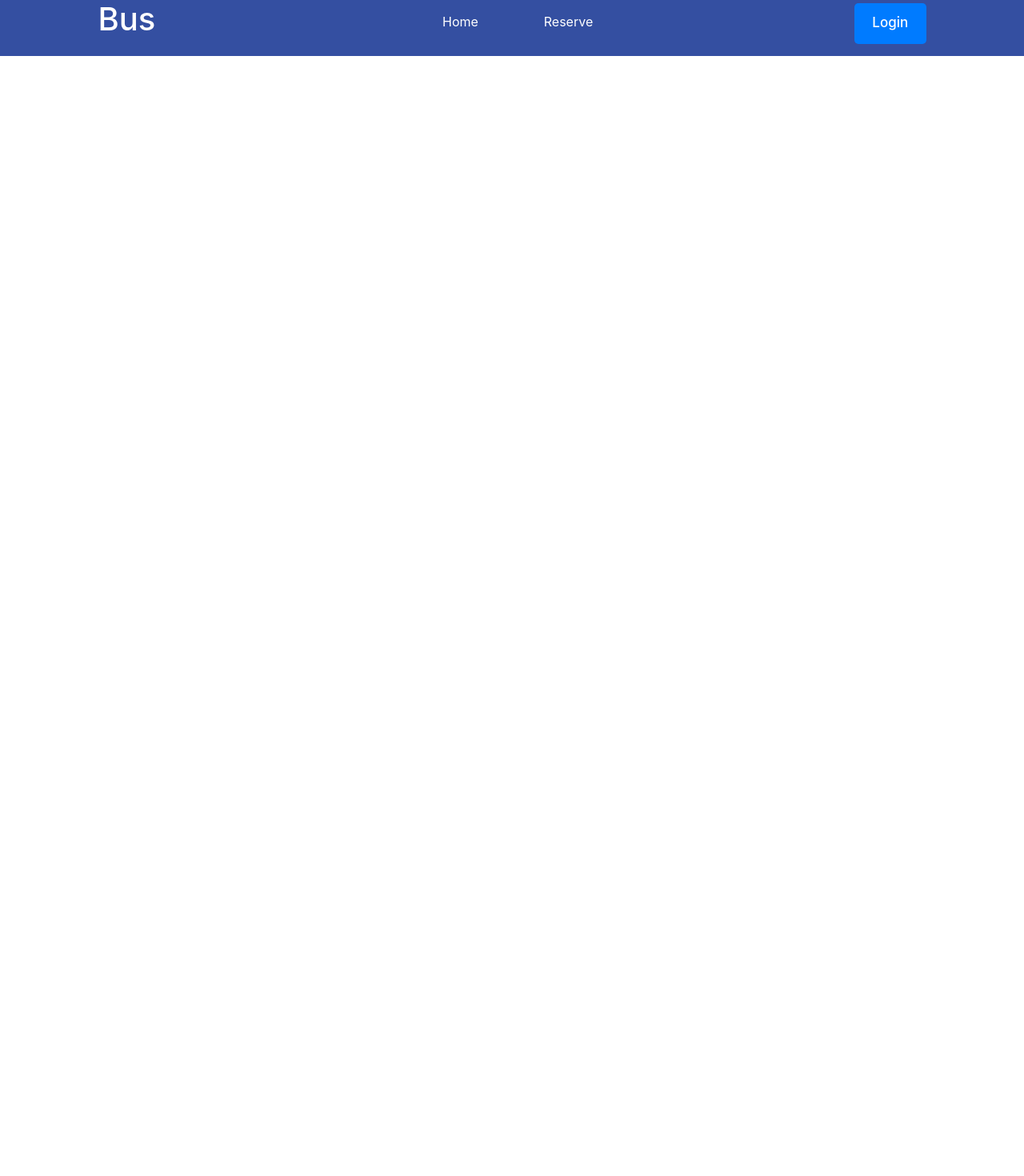
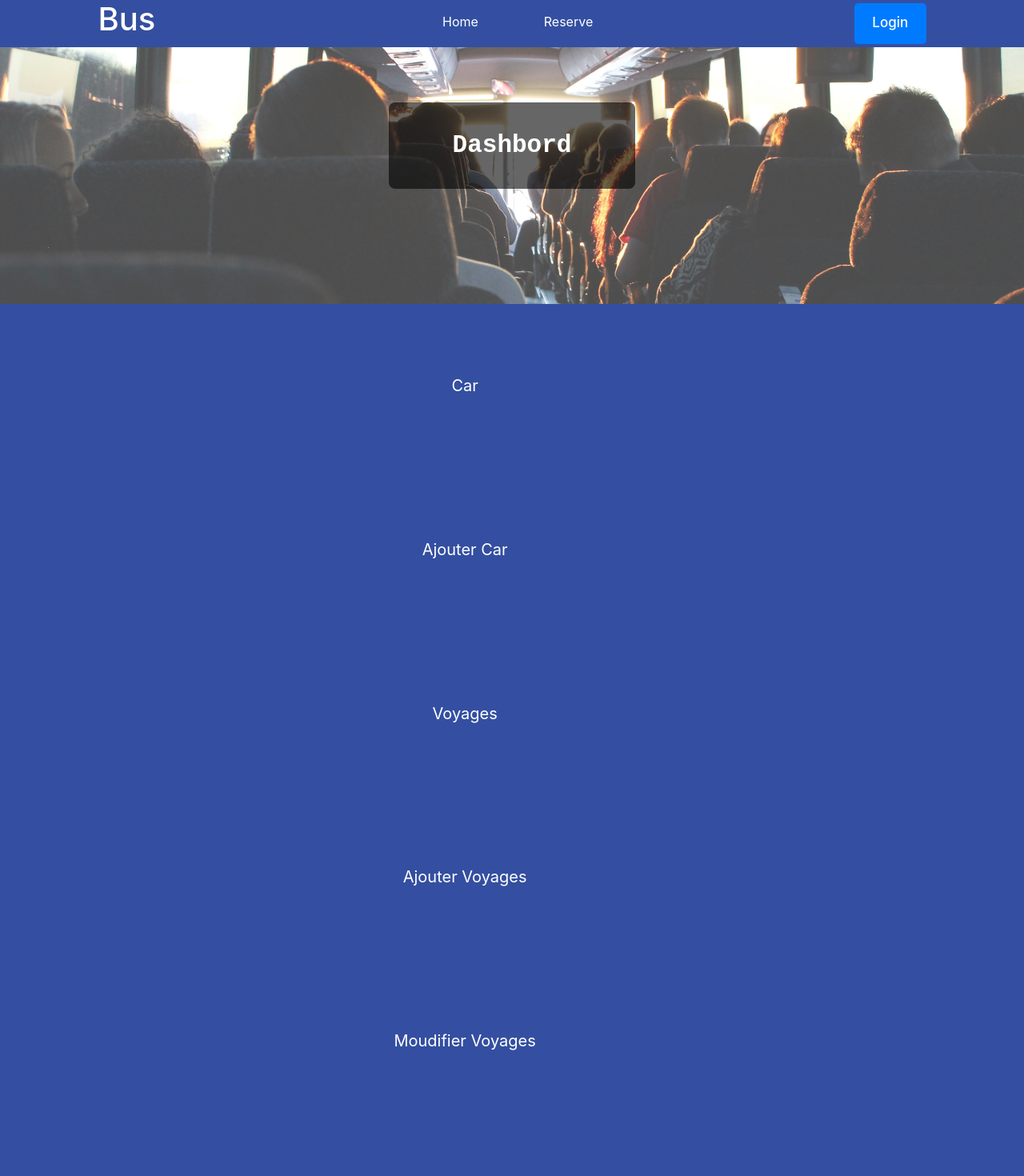
Before and after one commit to Benouahi1/reservation, a React (Create React App) app: page /Dashbord in a window 1280 px wide. Shown: the top 1470 px of the page at 80% size. Before the commit the page ends 800 px from the top, so only its background shows below. Built offline with nearby package versions, Linux system fonts and the light colour scheme.

Commit message:
Menu Dashbord

```diff
--- a/src/App.js
+++ b/src/App.js
@@ -3,7 +3,8 @@ import { BrowserRouter, Routes, Route } from "react-router-dom";
 import Home from './Components/Home/Home';
 import Reserver from './Components/Reservation/Resevation';
 import Login from './Components/Login/Login';
-import Rougister from './Components/Rougister/Rougister'
+import Rougister from './Components/Rougister/Rougister';
+import Dashbord from './Components/Dashbord/dashbord';
 import './App.css';
 
 
@@ -13,6 +14,7 @@ class App extends Component {
       <BrowserRouter>
       <Routes>
         <Route path="/" element={<Home />}></Route>
+        <Route path="/Dashbord" element={<Dashbord />}></Route>
         <Route path="/Reserve" element={<Reserver />}></Route>
         <Route path="/Login" element={<Login />}></Route>
         <Route path="/Rougister" element={<Rougister />}></Route>
--- /dev/null
+++ b/src/Components/Dashbord/dashbord.css
@@ -0,0 +1,19 @@
+.Afichages1 {
+    background-color: white;
+    width: 100%;
+
+
+}
+.ul{
+    list-style: none;
+    width: 20%;
+
+}
+.li{
+    padding: 7%;
+    text-align: center;
+    color: white;
+    margin-left: -12%;
+    font-size: 20px;
+    background-color: #344fa1;
+}
--- /dev/null
+++ b/src/Components/Dashbord/dashbord.jsx
@@ -0,0 +1,110 @@
+import React from "react";
+import './dashbord.css';
+
+import Reserve from "../../images/Reserve.jpg";
+// import {useState, useEffect } from "react";
+
+
+function Dadshbord(){
+    // const [Data ,setData]= useState();
+
+    // useEffect(()=> {
+    //     fetch('http://localhost:5000/Voyages',
+    //         {
+    //             method:"GET",
+    //             headers: {
+    //                 'Access-Control-Allow-Origin':'*',
+    //                 'Content-type': 'application/json; charset=UTF-8'
+    //             }
+    //         })
+    //         .then(response => response.json())
+    //         .then(data => {
+    //             console.log(data);
+    //             setData(data);
+
+    //         });
+    //     }, [])
+
+
+
+    // if(typeof Data === "object"){
+    // return(
+    //         <div>
+    //             <div>
+    //                 <img className="imge1" src={Reserve} alt="" />
+    //                 <div  className="Reserve">
+    //                   <p>Dashbord</p>
+    //                 </div>
+
+    //             </div>
+    //             <div className="Afichages1">
+    //              {
+    //                 Data.map((item, index) => (
+    //                     <div className="Card"
+    //                     style={{
+    //                         marginleft: '10px',
+    //                     }}>
+    //                         <img className="img5" src={Img2} alt="" />
+    //                         <div className="info1">
+    //                             <p>Apart:  {item.Circulation[0]}</p>
+    //                             <p>Circulation:  {item.Circulation[1]}</p>
+    //                             <p>Avant:  {item.Circulation[2]}</p>
+    //                         </div>
+    //                         <div className="info1">
+    //                             <p>Date: {item.Date_depart}</p>
+    //                             <p></p>
+    //                             <p>Prix: {item.Prix[2]} Dh</p>
+    //                         </div>
+    //                         <div className="info1">
+    //                             <p>Hours depart: {item.Hours_Circulation[1]}</p>
+    //                             <p></p>
+    //                             <p>Hours Circulation: {item.Hours_Circulation[1]}</p>
+
+    //                         </div>
+
+    //                 </div>
+    //                 ))
+    //             }
+    //             </div>
+    //         </div>
+
+    // );
+
+
+
+    // }
+
+
+    return(
+        <div>
+                     <div>
+                         <img className="imge1" src={Reserve} alt="" />
+                         <div  className="Reserve">
+                           <p>Dashbord</p>
+                         </div>
+
+                    </div>
+                    <div className="Afichages1">
+                        <div className="Menu">
+                            <ul>
+                            <li className="li">Car</li>
+                            <li className="li">Ajouter Car</li>
+                            <li className="li">Voyages</li>
+                            <li className="li">Ajouter Voyages</li>
+                            <li className="li">Moudifier Voyages</li>
+                            <li className="li">Utilisateur</li>
+                            <li className="li">Suprimer Utilisateur</li>
+
+                            </ul>
+
+
+                        </div>
+
+
+
+                     </div>
+                 </div>
+    );
+}
+
+export default Dadshbord;
--- a/src/Components/Home/Home.css
+++ b/src/Components/Home/Home.css
@@ -108,7 +108,7 @@ button{
     border-top-left-radius: 8px;
     border-top-right-radius: 8px;
 }
-.info1{
+.info3{
  display: flex;
  flex-direction: row;
  justify-content: space-evenly;
--- a/src/Components/Home/Home.jsx
+++ b/src/Components/Home/Home.jsx
@@ -34,61 +34,61 @@ function Home(){
                 <div className="InfoVoyages">
                     <div className="Card ">
                     <img className="img5" src={Img2}></img>
-                        <div className="info1">
+                        <div className="info3">
                             <p className="Ville">Rabat</p>
                             <img className="slach" src={bus}></img>
                             <p className="Ville">Fes</p>
                         </div>
-                        <div className="info1">
+                        <div className="info3">
                             <p className="Ville">Prix :200 DH</p>
                             <p className="Ville">Date :29/10/2022</p>
                         </div>
-                        <div className="info1">
+                        <div className="info3">
                             <p className="Ville">Hours : 11:00 AM</p>
                         </div>
                     </div>
                     <div className="Card">
                     <img className="img5" src={Img2}></img>
-                        <div className="info1">
+                        <div className="info3">
                             <p className="Ville">Khemisset</p>
                             <img className="slach" src={bus}></img>
                             <p className="Ville">Tanger</p>
                         </div>
-                        <div className="info1">
+                        <div className="info3">
                             <p className="Ville">Prix :300 DH</p>
                             <p className="Ville">Date :31/10/2022</p>
                         </div>
-                        <div className="info1">
+                        <div className="info3">
                             <p className="Ville">Hours : 10:00 AM</p>
                         </div>
                     </div>
                     <div className="Card">
                     <img className="img5" src={Img2}></img>
-                        <div className="info1">
+                        <div className="info3">
                             <p className="Ville">Meknes</p>
                             <img className="slach" src={bus}></img>
                             <p className="Ville">Safi</p>
                         </div>
-                        <div className="info1">
+                        <div className="info3">
                             <p className="Ville">Prix :200 DH</p>
                             <p className="Ville">Date :29/10/2022</p>
                         </div>
-                        <div className="info1">
+                        <div className="info3">
                             <p className="Ville">Hours : 8:00 AM</p>
                         </div>
                     </div>
                     <div className="Card">
                     <img className="img5" src={Img2}></img>
-                        <div className="info1">
+                        <div className="info3">
                             <p className="Ville">Tanger</p>
                             <img className="slach" src={bus}></img>
                             <p className="Ville">Safi</p>
                         </div>
-                        <div className="info1">
+                        <div className="info3">
                             <p className="Ville">Prix :300 DH</p>
                             <p className="Ville">Date :24/10/2022</p>
                         </div>
-                        <div className="info1">
+                        <div className="info3">
                             <p className="Ville">Hours : 02:00 AM</p>
                         </div>
                     </div>
@@ -103,7 +103,7 @@ function Home(){
                                 <div className="info">
                                     <p className="ParG">Sur notre site, nous vous garantissons de traiter avec des comptes bancaires ou de payer via les agences suivantes :</p>
                                 </div>
-                                <div className="info1">
+                                <div className="info3">
                                 <img className="img4" src={Banc1}></img>
                                 <img className="img4" src={Banc2}></img>
                                 <img className="img4" src={Banc3}></img>
--- a/src/Components/Reservation/Resevation.jsx
+++ b/src/Components/Reservation/Resevation.jsx
@@ -55,7 +55,7 @@ return(
                             <p>Avant:  {item.Circulation[2]}</p>
                         </div>
                         <div className="info">
-                            <p>Date: {item.Date_depart}</p>
+                            <p>Date: {item.Date_depart.toString().split("T")[0]}</p>
                             <p></p>
                             <p>Prix: {item.Prix[2]} Dh</p>
                         </div>
```
